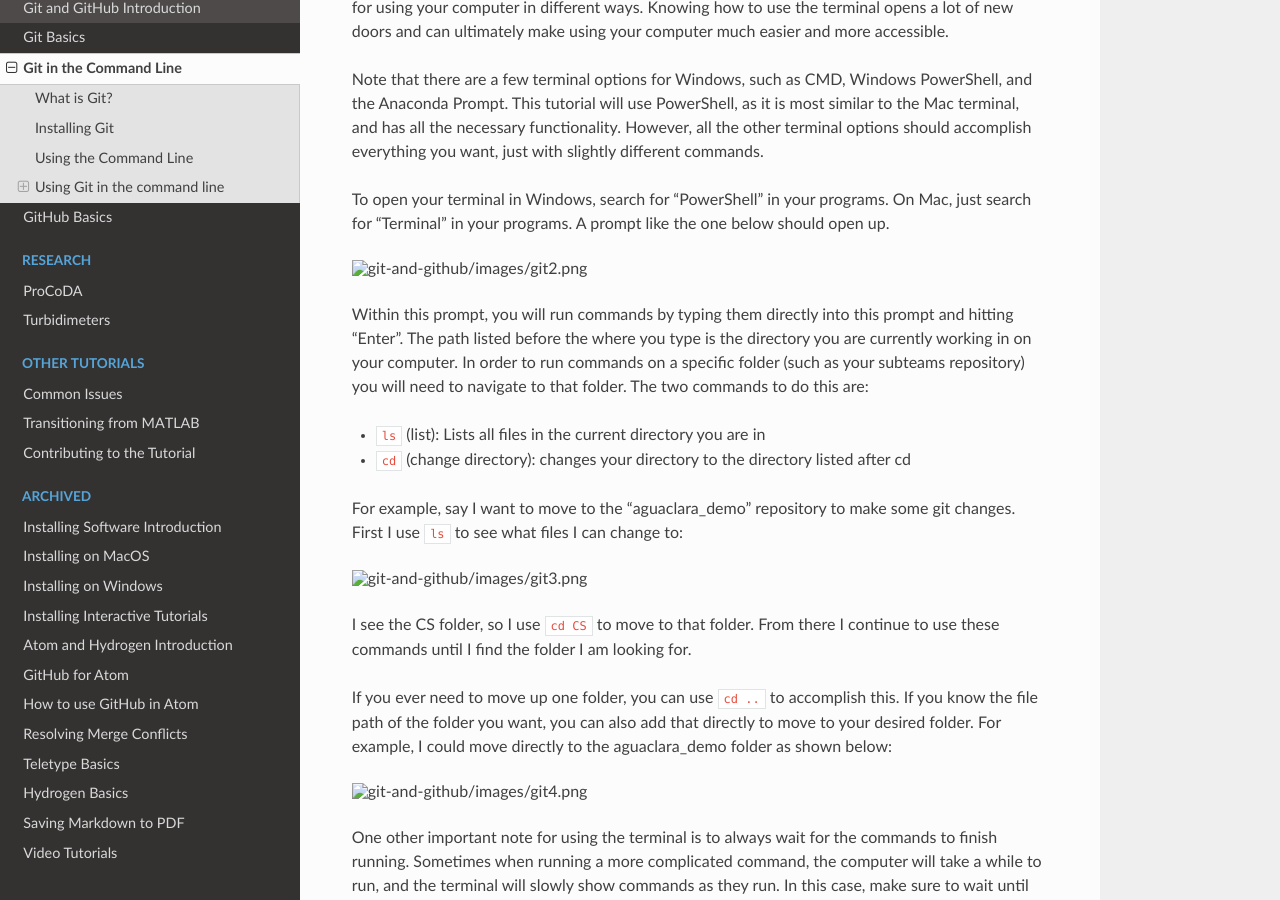
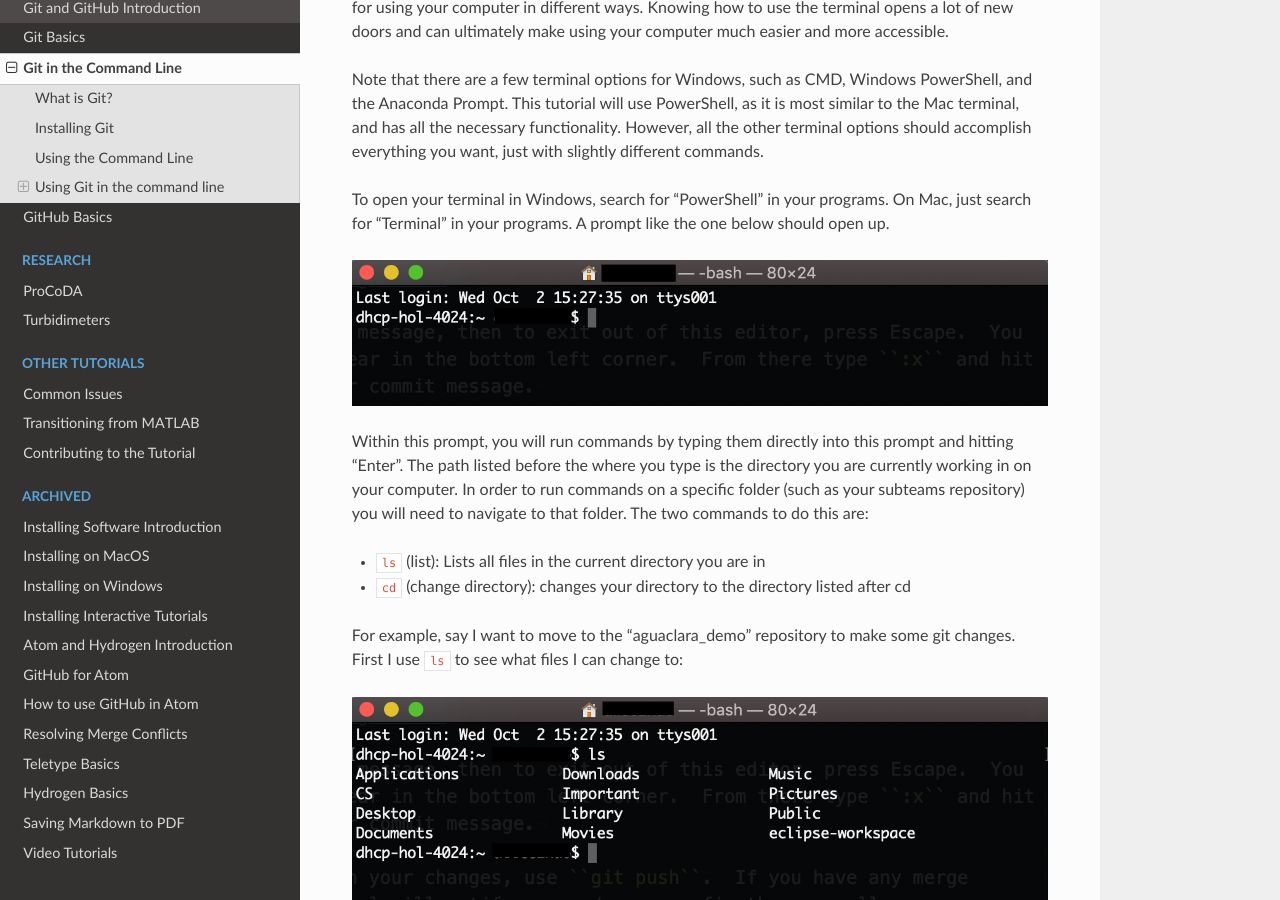
Before and after one commit to AguaClara/aguaclara_tutorial, a Sphinx documentation site: the page built from docs/source/git-and-github/git-in-the-command-line.rst, in a window 1280 px wide and 900 px high, scrolled down 716 px. Built offline with Sphinx 7.4.7 and the Read the Docs theme 2.0.0, drawn with Linux system fonts in a browser that asks for light colours.

Commit message:
case-sensitive pictures fixed

```diff
--- a/docs/source/git-and-github/git-in-the-command-line.rst
+++ b/docs/source/git-and-github/git-in-the-command-line.rst
@@ -27,7 +27,7 @@
 
 To open your terminal in Windows, search for "PowerShell" in your programs.  On Mac, just search for "Terminal" in your programs.  A prompt like the one below should open up.
 
-.. image:: images/git2.png
+.. image:: images/git2.PNG
 
 Within this prompt, you will run commands by typing them directly into this prompt and hitting "Enter".  The path listed before the where you type is the directory you are currently working in on your computer.  In order to run commands on a specific folder (such as your subteams repository) you will need to navigate to that folder.  The two commands to do this are:
 
@@ -37,13 +37,13 @@
 
 For example, say I want to move to the "aguaclara_demo" repository to make some git changes.  First I use ``ls`` to see what files I can change to:
 
-.. image:: images/git3.png
+.. image:: images/git3.PNG
 
 I see the CS folder, so I use ``cd CS`` to move to that folder.  From there I continue to use these commands until I find the folder I am looking for.
 
 If you ever need to move up one folder, you can use ``cd ..`` to accomplish this.  If you know the file path of the folder you want, you can also add that directly to move to your desired folder.  For example, I could move directly to the aguaclara_demo folder as shown below:
 
-.. image:: images/git4.png
+.. image:: images/git4.PNG
 
 One other important note for using the terminal is to always wait for the commands to finish running.  Sometimes when running a more complicated command, the computer will take a while to run, and the terminal will slowly show commands as they run.  In this case, make sure to wait until all the commands are done running, and you can see the blinking cursor before you type another command.  If you ever want to stop a command while it's running, hold down the control button (or the command button on Mac) and hit "c".
 
@@ -59,7 +59,7 @@
 
 Assuming you added Git to your command line during installation, you can run any Git command from the command line just by typing ``git`` adding a space, and writing the command.  For example, to use the simple command ``git status``\ , which compares your local progress to the digital collection of Github, just type "git status" while in the folder you want to check.
 
-.. image:: images/git5.png
+.. image:: images/git5.PNG
 
 Pulling
 -------
@@ -73,11 +73,11 @@
 
 * To stage your changes, use ``git add -A`` The -A ensures you add all of your files you have worked on.
 
-.. image:: images/git7.png
+.. image:: images/git7.PNG
 
 * To commit your changes, use the command ``git commit -m "Commit Message"`` and fill in the commit message with whatever you want to say about your commit.  Note that it is very important to include the -m and the commit message.  If you do not, Git will take you to an interface using the text editor Vim, which is very challenging to use.
 
-.. image:: images/git8.png
+.. image:: images/git8.PNG
 
 * If you happen to accidentally type ``git commit`` without the -m and the commit message and get taken to Vim, you can still write your commit message. Use your arrow keys to scroll up to the top line where it is blank. Write your commit message, then to exit out of this editor, press Escape. You cursor should appear in the bottom left corner. From there type ``:x`` and hit enter to save your commit message.
 
@@ -85,7 +85,7 @@
 
 * Finally, to push your changes, use ``git push``.  If you have any merge errors, the terminal will notify you and you can fix them manually.
 
-.. image:: images/git9.png
+.. image:: images/git9.PNG
 
 .. TODO: include an image of a merge conflict resolution here
 
```
